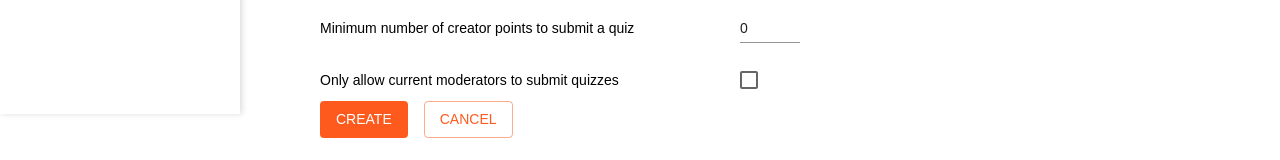
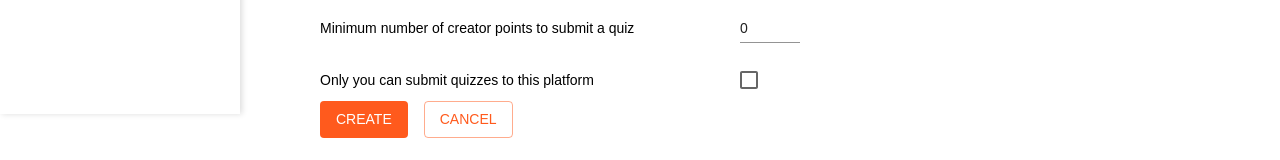
Before and after one commit to Yway-team/yway-front-end, a React (Create React App) app: page /platform/create in a window 1280 px wide. Shown: the part 686-846 px from the top of the page. Built offline with nearby package versions, Linux system fonts and the light colour scheme; no server answers.

Commit message:
Remove references to moderators

```diff
--- a/src/screens/CreatePlatformScreen.js
+++ b/src/screens/CreatePlatformScreen.js
@@ -215,7 +215,7 @@ export default function CreatePlatformScreen() {
                     </Grid>
 
                     <Grid item>
-                        <FormControlLabel label="Only allow current moderators to submit quizzes"
+                        <FormControlLabel label="Only you can submit quizzes to this platform"
                             labelPlacement={"start"} style={{
                                 padding: 0,
                                 marginLeft: 0,
--- a/src/screens/PlatformSettings.js
+++ b/src/screens/PlatformSettings.js
@@ -278,7 +278,7 @@ export default function PlatformSettings() {
                                        } style={{width: 60}} type={"number"}>
                             </TextField>
                         </Stack>
-                        <FormControlLabel label="Only allow current moderators to submit quizzes"
+                        <FormControlLabel label="Only you can submit quizzes to this platform"
                                           labelPlacement={"start"} style={{
                             padding: 0,
                             marginLeft: 0,
```
